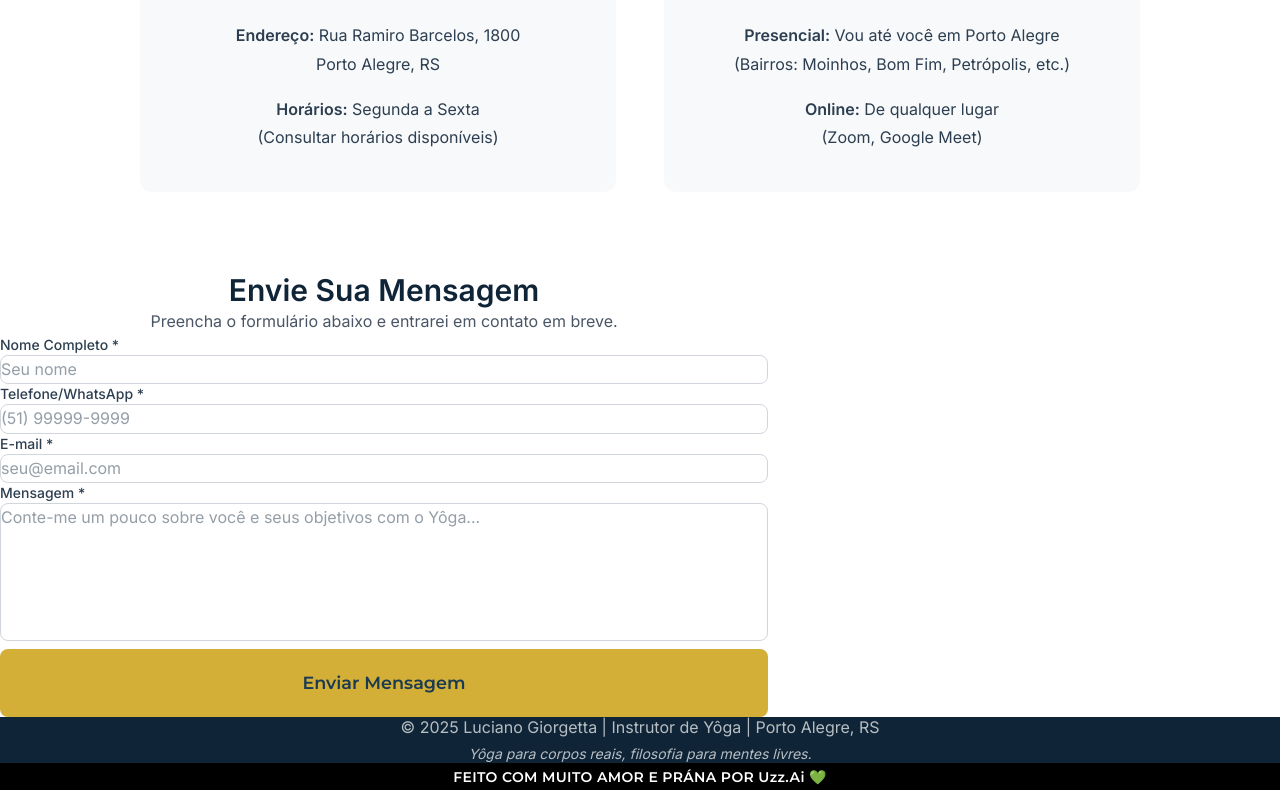
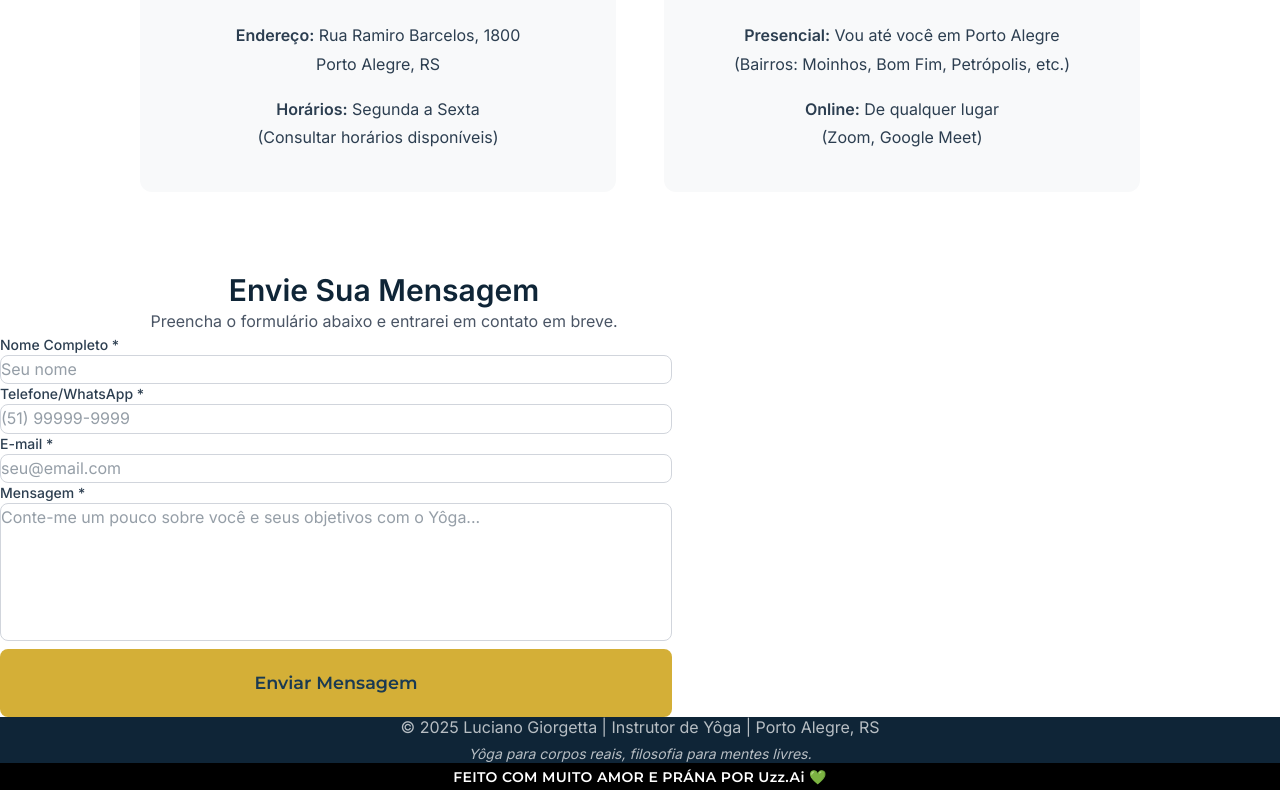
Before and after one commit to uzzaidev/Site-Luciano-Yoga, a Next.js app in the folder apps/web/: page /en/contato in a window 1280 px wide. Shown: the part 1889-2679 px from the top of the page. Built offline with nearby package versions, Linux system fonts and the light colour scheme.

Commit message:
fix: Center contact form

```diff
--- a/apps/web/app/[locale]/contato/page.tsx
+++ b/apps/web/app/[locale]/contato/page.tsx
@@ -123,7 +123,9 @@ export default async function ContatoPage({ params }: Props) {
               Preencha o formulário abaixo e entrarei em contato em breve.
             </p>
           </div>
-          <ContactForm />
+          <div className="mx-auto max-w-2xl">
+            <ContactForm />
+          </div>
         </div>
       </section>
     </>
```
